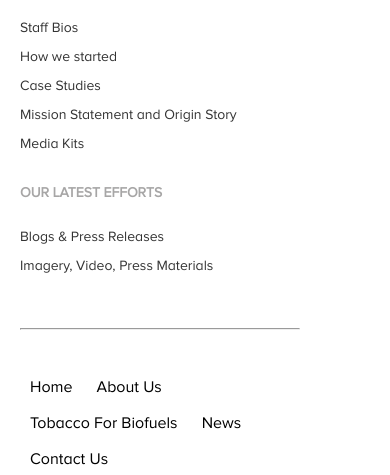
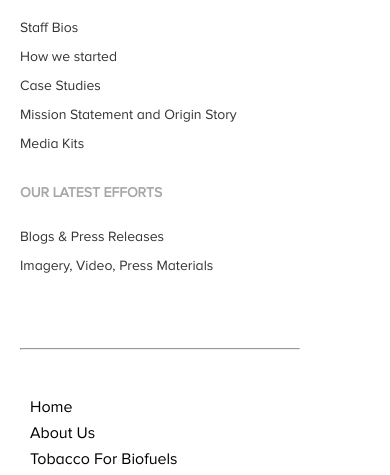
Before and after one commit to adrianmutuleanu/proiect-imc-2, a plain HTML site: page index.html in a window 390 px wide. Shown: the part 4699-5174 px from the top of the page. Drawn offline with nearby package versions, Linux system fonts and the light colour scheme.

Commit message:
Footer responsive

```diff
--- a/css/style.css
+++ b/css/style.css
@@ -688,9 +688,6 @@ img {
 
 .footer__listDown li {
 	display: inline-block;
-}
-
-.footer__listDown li:not(:last-child) {
 	margin: 1rem;
 }
 
@@ -704,7 +701,7 @@ img {
 
 @media	(max-width: 1100px) {
 	.footer__up, .footer__down {
-		display: block;
+		flex-direction: column;
 	}
 
 	.footer__content h2 {
@@ -721,3 +718,9 @@ img {
 		padding-left: 2rem;
 	}
 }
+
+@media (max-width: 768px) {
+	.footer__listDown li {
+		display: block;
+	}
+}
```
